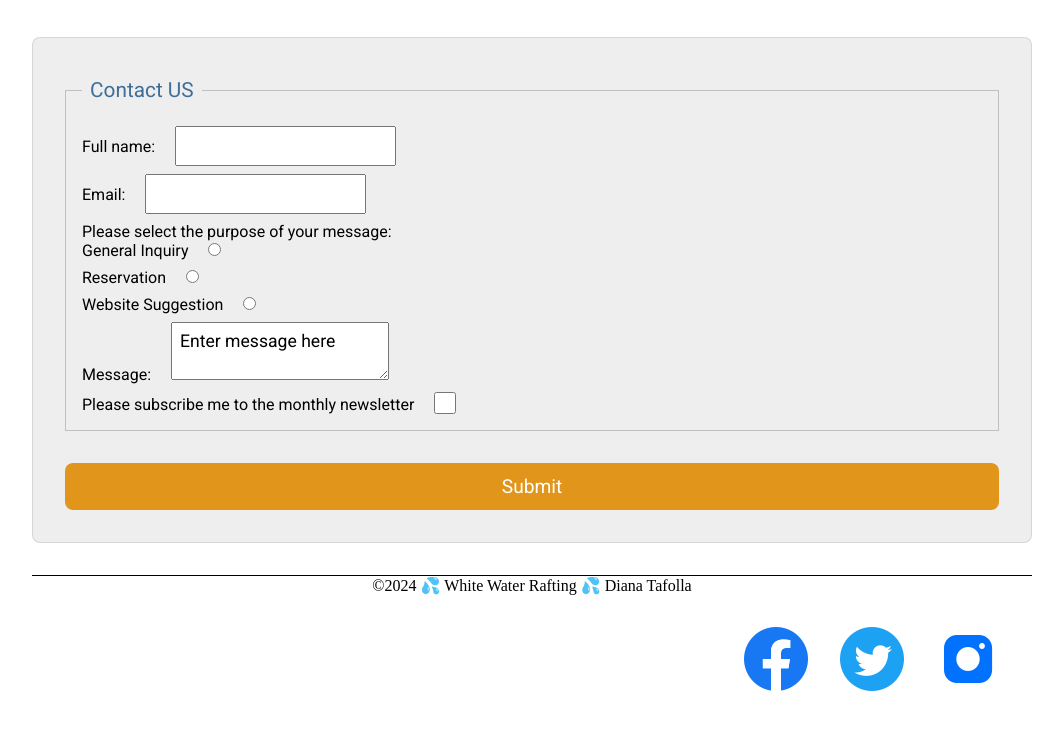
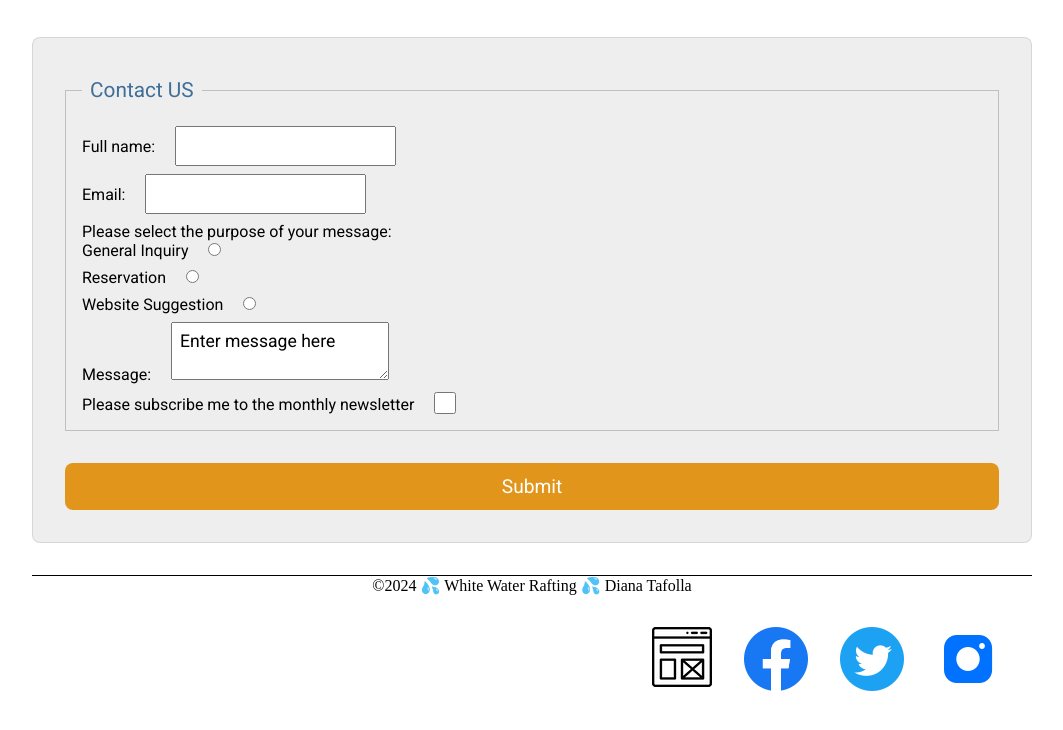
Before and after one commit to dianaTafolla510/wdd130, a plain HTML site: page wwr/contact.html in a window 1280 px wide. Shown: the part 1482-2212 px from the top of the page, without its empty margins (108-1171 px from the left). Drawn offline with Linux system fonts and the light colour scheme; a web font is replaced by a local one.

Commit message:
contact us wireframe

```diff
--- a/wwr/contact.html
+++ b/wwr/contact.html
@@ -103,6 +103,10 @@
             &copy;2024 💦 White Water Rafting 💦 Diana Tafolla
         </p>
         <nav class="sociallinks">
+            <a href="https://app.moqups.com/1PrsLvnoY7qA8GqPLvMbEn07Ulhnf9ch/view/page/ad64222d5">
+                <img src="images/wireframe.png" alt="wireframe">
+            </a>
+
             <a href="https://facebook.com">
                 <img src="images/facebook-logo.png" alt="Facebook">
             </a>
```
Also changed, not shown: wwr/images/wireframe.png (added).
